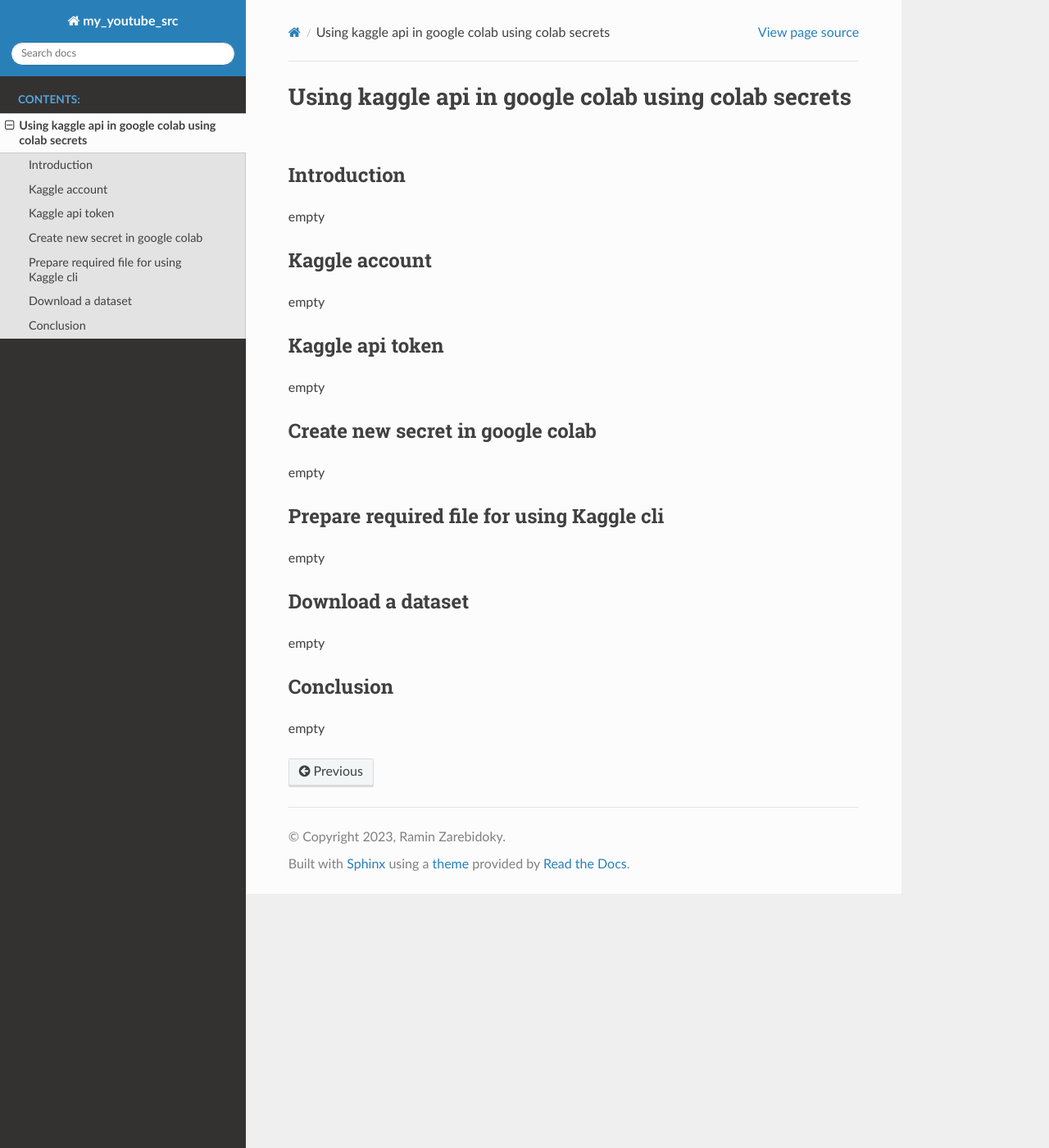
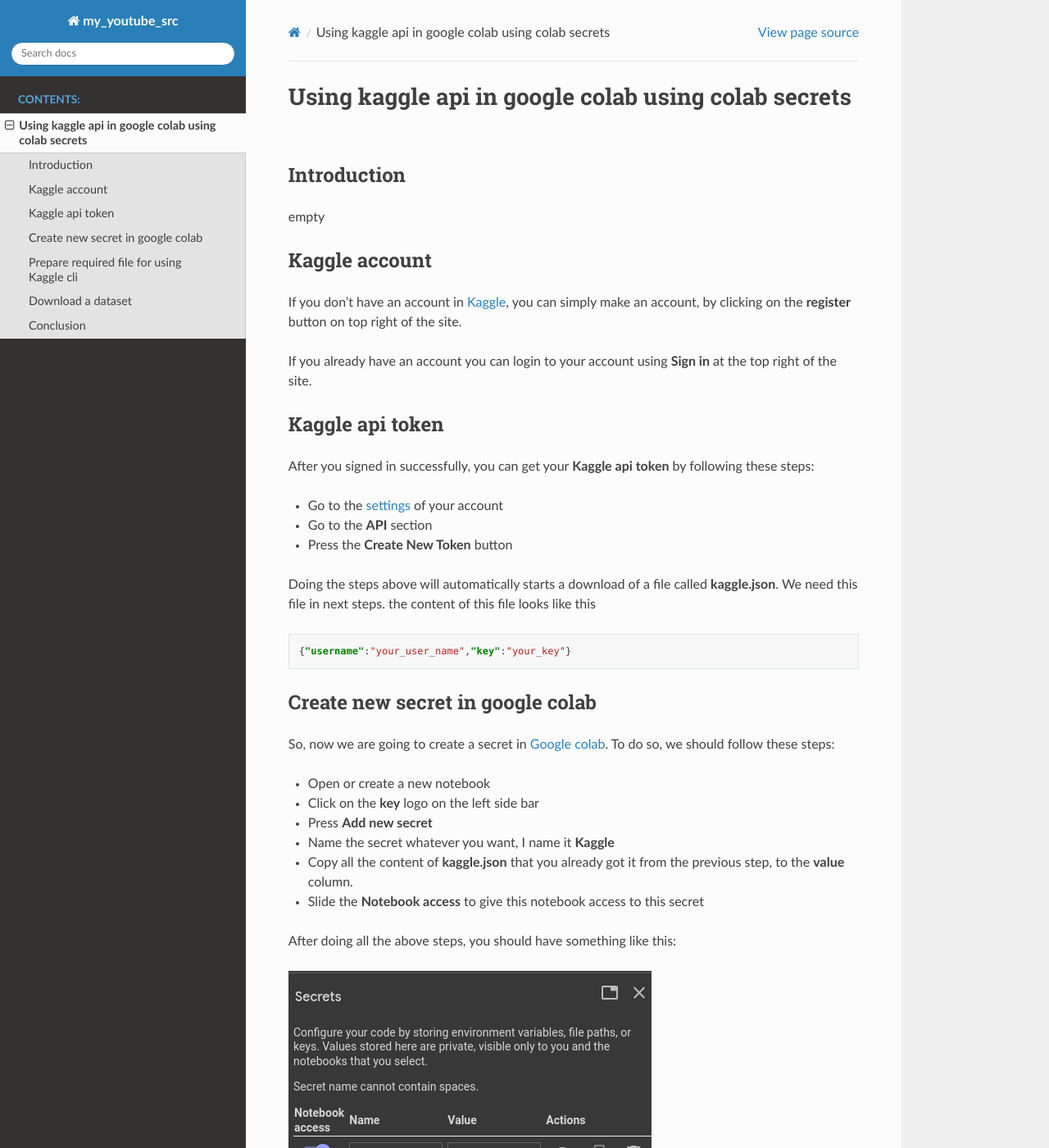
Before and after one commit to LiterallyTheOne/my_youtube_src, a Sphinx documentation site: the page built from docs/source/kaggle_to_colab_secrets.rst, in a window 1280 px wide and 1400 px high. Shown: the whole window at 82% size. Built offline with Sphinx 7.4.7 and the Read the Docs theme 2.0.0, drawn with Linux system fonts in a browser that asks for light colours; some of the changed text lies outside the part shown.

Commit message:
Add the content of kaggle_to_colab_secrets.rst

```diff
--- a/docs/source/kaggle_to_colab_secrets.rst
+++ b/docs/source/kaggle_to_colab_secrets.rst
@@ -10,28 +10,118 @@ empty
 Kaggle account
 ------------------------
 
-empty
+If you don't have an account in
+`Kaggle <https://www.kaggle.com/>`_,
+you can simply make an account, by clicking on the
+**register** button on top right of the site.
+
+If you already have an account you can login to your
+account using **Sign in** at the top right of the site.
 
 Kaggle api token
 ----------------
 
-empty
+After you signed in successfully,
+you can get your **Kaggle api token**
+by following these steps:
+
+* Go to the `settings <https://www.kaggle.com/settings>`_
+  of your account
+* Go to the **API** section
+* Press the **Create New Token** button
+
+Doing the steps above will automatically starts a
+download of a file called **kaggle.json**. We need
+this file in next steps. the content of this file
+looks like this
+
+.. code-block:: json
+
+    {"username":"your_user_name","key":"your_key"}
+
 
 Create new secret in google colab
 ---------------------------------
 
-empty
+So, now we are going to create a secret in
+`Google colab <https://colab.research.google.com>`_.
+To do so, we should follow these steps:
+
+* Open or create a new notebook
+* Click on the **key** logo on the left side bar
+* Press **Add new secret**
+* Name the secret whatever you want, I name it
+  **Kaggle**
+* Copy all the content of **kaggle.json** that you
+  already got it from the previous step, to the
+  **value** column.
+* Slide the **Notebook access** to give this notebook
+  access to this secret
+
+After doing all the above steps, you should have
+something like this:
+
+.. image:: ../figures/google_secrets_kaggle.png
 
 Prepare required file for using Kaggle cli
 ------------------------------------------
 
-empty
+In order to be able to use **Kaggle cli**,
+we have to have a file in ``/root/.kaggle/kaggle.json``
+with the content of our **secret** that we already made.
 
+At first we should get the **value** of our **secret**,
+using the code below:
+
+.. code-block:: python
+
+    from google.colab import userdata
+    kaggle_api = userdata.get('Kaggle')
+
+The code above gets the **value** of the **secret**
+and puts it in a variable called ``kaggle_api``.
+
+Then we use the code below to make the file in the
+path that is required and put the **value** in it.
+
+.. code-block:: python
+
+    from pathlib import Path
+
+    target_path = Path('/root/.kaggle/kaggle.json')
+
+    target_path.parent.mkdir(parents=True, exist_ok=True)
+
+    with target_path.open('w') as target_file:
+      target_file.write(kaggle_api)
+
+After doing that, we can optionally change the
+permission of that file to *600*.
+
+.. code-block:: shell
+
+    ! chmod 600 /root/.kaggle/kaggle.json
+
+Now we are ready to use **kaggle cli**.
 
 Download a dataset
 ------------------
 
-empty
+To download a dataset from
+`Kaggle <https://www.kaggle.com/>`_,
+we can simply follow these steps:
+
+* Go to the dataset that you want to download
+* Press the three dots on top right of the page
+* Click on **Copy API command**
+* Create a new cell in
+  `Google colab <https://colab.research.google.com>`_.
+* Put an **!** then paste the command after that
+* Run the cell
+
+After doing these steps, you can see the zip file of
+the dataset, in the **files**.
+
 
 Conclusion
 -----------
```
Also changed, not shown: docs/figures/google_secrets_kaggle.png (added).
